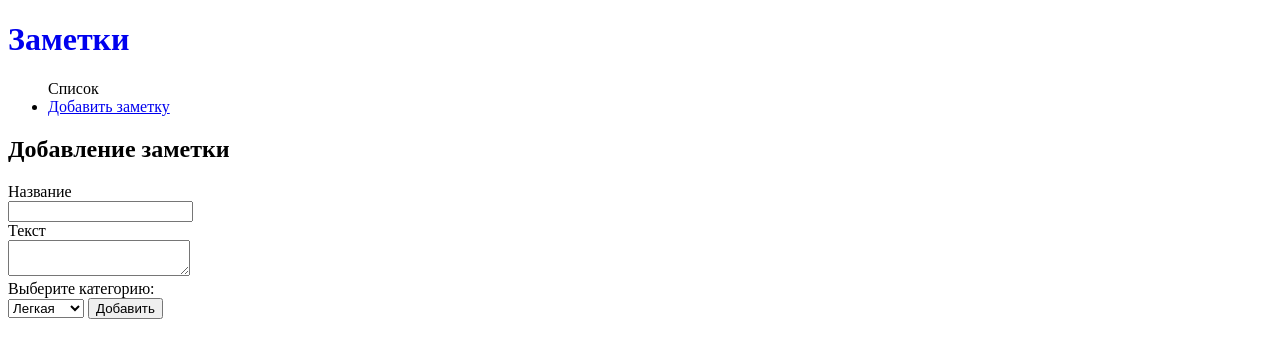
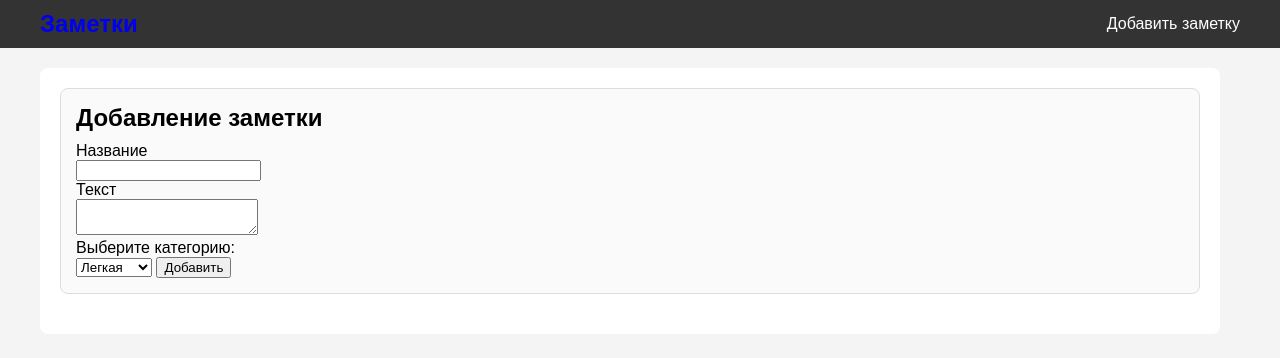
Before and after one commit to Daria-St/Blog, a Django app: page /add in a window 1280 px wide. Shown: the top 358 px of the page. Run offline with Django 5.2, Linux system fonts and the light colour scheme; data comes from the database, SQL or seed files in the repository; both versions use the stored data as it was after the commit.

Commit message:
Оформление и фильтрация

```diff
--- a/core/views.py
+++ b/core/views.py
@@ -3,11 +3,23 @@ from .models import Post, PostCategory
 
 def main(request):
     posts = Post.objects.all()
-    return render(request, 'main.html', {"posts": posts})
+    category = request.GET.get('category')
+    active_category = None
+    if category:
+        posts = posts.filter(category__id=category)
+        active_category = PostCategory.objects.get(id=category)
+    categories = PostCategory.objects.all()
 
-def posts(request):
-    posts = Post.objects.all()
-    return render(request, '', {"posts": posts})
+    context = {
+        "posts": posts,
+        'categories': categories,
+        'active_category': active_category
+    }
+
+    return render(request, 'main.html', context)
+
+    # return render(request, 'main.html', {"posts": posts})
+
 
 def post_add(request):
 
--- a/templates/base.html
+++ b/templates/base.html
@@ -2,15 +2,118 @@
 <html lang="en">
 <head>
     <meta charset="UTF-8">
-    <title>Title</title>
+    <title>ЗАМЕТКИ</title>
+    <style>
+        body {
+            font-family: Arial, sans-serif;
+            margin: 0;
+            padding: 0;
+            background-color: #f4f4f4;
+        }
+        header {
+            background-color: #333;
+            color: #fff;
+            padding: 10px 0;
+        }
+        .header-container {
+            display: flex;
+            justify-content: space-between;
+            align-items: center;
+            max-width: 1200px;
+            margin: 0 auto;
+            padding: 0 20px;
+        }
+        .header-logo {
+            font-size: 1.5em;
+            font-weight: bold;
+        }
+        .nav-menu {
+            list-style-type: none;
+            margin: 0;
+            padding: 0;
+            display: flex;
+        }
+        .nav-menu li {
+            margin-left: 20px;
+        }
+        .nav-menu li a {
+            color: #fff;
+            text-decoration: none;
+            font-size: 1em;
+        }
+        .nav-menu li a:hover {
+            text-decoration: underline;
+        }
+        .container {
+            display: flex;
+            margin: 20px;
+            max-width: 1200px;
+            margin: 20px auto;
+        }
+        .main-content {
+            flex: 2;
+            padding: 20px;
+            background-color: #fff;
+            border-radius: 8px;
+            margin-right: 20px;
+        }
+        .sidebar {
+            flex: 1;
+            padding: 20px;
+            background-color: #fff;
+            border-radius: 8px;
+        }
+        h1, h2 {
+            margin: 0;
+            padding-bottom: 10px;
+        }
+        .post-card {
+            padding: 15px;
+            margin-bottom: 20px;
+            border: 1px solid #ddd;
+            border-radius: 8px;
+            background-color: #fafafa;
+        }
+        .post-card h3 {
+            margin: 0 0 10px;
+        }
+        .post-card p {
+            margin: 0 0 15px;
+        }
+        .post-card .date {
+            color: #888;
+            font-size: 0.9em;
+        }
+        ul {
+            list-style-type: none;
+            padding: 0;
+        }
+        ul li {
+            padding: 5px 0;
+        }
+        ul li a {
+            text-decoration: none;
+            color: #333;
+        }
+        ul li a:hover {
+            text-decoration: underline;
+        }
+        a:visited {
+            color: inherit;
+        }
+
+    </style>
 </head>
 <body>
 
-<h1 style="color:darkred"><a style="text-decoration:none" href="{% url 'main' %}">Заметки</a></h1>
-
-<ul>Список
-    <li><a href="{% url 'post_add' %}">Добавить заметку</a></li>
-</ul>
+<header>
+    <div class="header-container">
+        <div class="header-logo"><a style="text-decoration:none" href="{% url 'main' %}">Заметки</a></div>
+        <ul class="nav-menu">
+            <li><a href="{% url 'post_add' %}">Добавить заметку</a></li>
+        </ul>
+    </div>
+</header>
 
 {% block content %}
 {% endblock %}
--- a/templates/post_add.html
+++ b/templates/post_add.html
@@ -1,6 +1,8 @@
 {% extends 'base.html' %}
 {% block content %}
-
+<div class="container">
+    <div class="main-content">
+        <div class="post-card">
             <h2>Добавление заметки</h2>
             <form action="{% url 'post_add' %}" method="post">
                 {% csrf_token %}
@@ -20,5 +22,9 @@
 
                 <input type="submit" value="Добавить">
             </form>
+        </div>
+    </div>
+
+</div>
 
 {% endblock %}
```
Also changed, not shown: templates/main.html (+24 -4 lines), db.sqlite3, Скрины сайта/1) Первый коммит 1.png (renamed from Снимок экрана 2024-08-14 в 16.57.46.png), Скрины сайта/1) Первый коммит 2.png (renamed from Снимок экрана 2024-08-14 в 16.57.36.png), Скрины сайта/2) Страница добавления заметок 1.png (added), Скрины сайта/2) Страница добавления заметок 2.png (added), Скрины сайта/3) Хедер и категории 1.png (added), Скрины сайта/3) Хедер и категории 2.png (added), Скрины сайта/3) Хедер и категории 3.png (added), 2 other files. Lines whose indentation alone changed are shown as unchanged.
